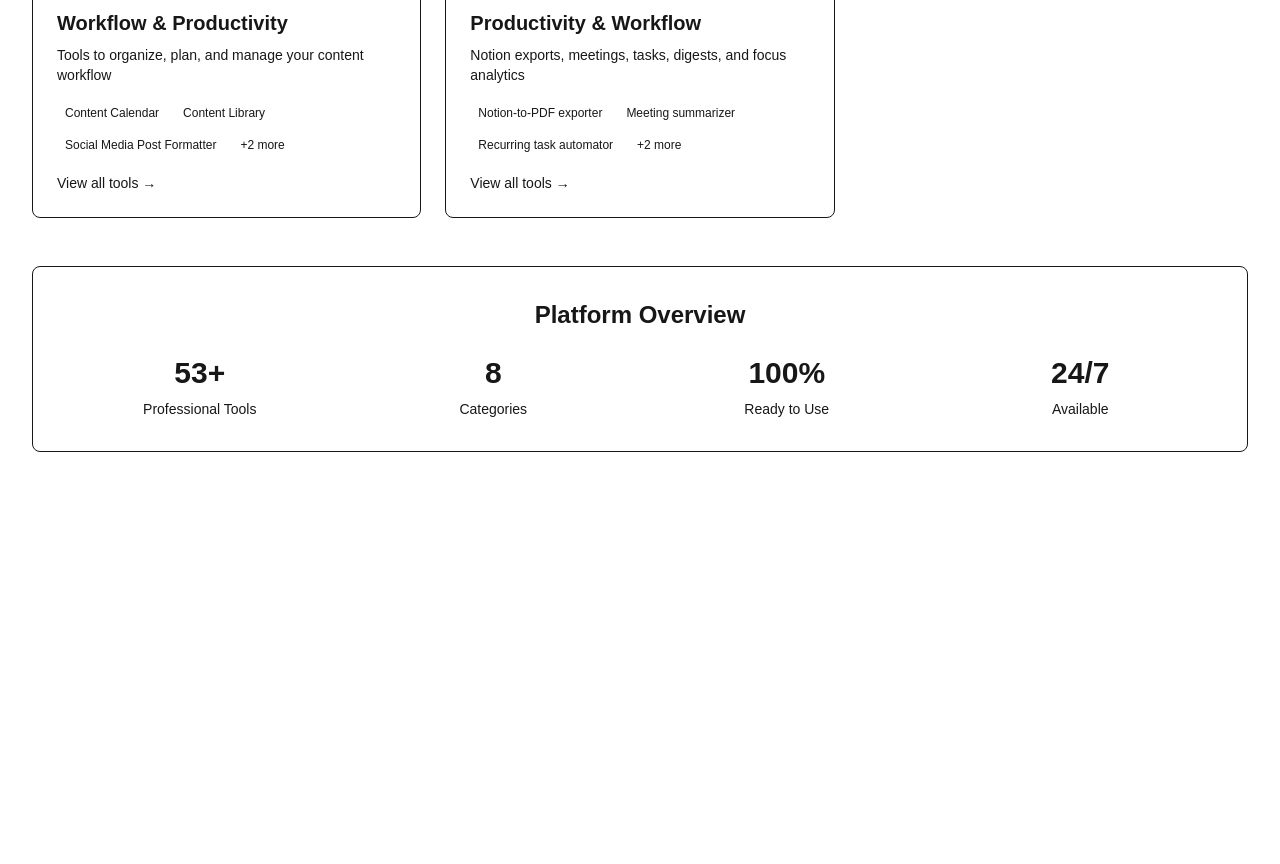
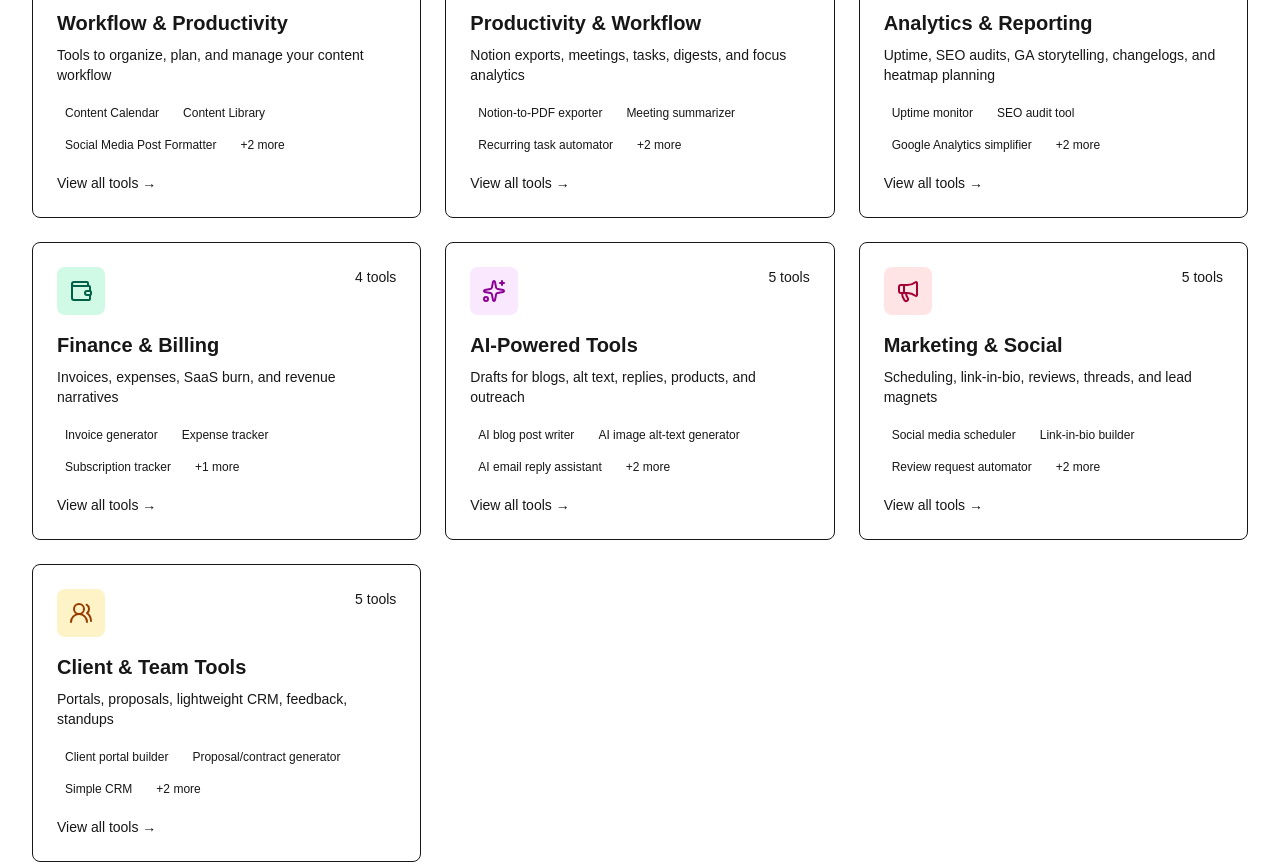
Before and after one commit to emasmela-dotcom/toolmarket365.com, a Next.js app: page /categories in a window 1280 px wide. Shown: the part 960-1824 px from the top of the page. Before the commit the page ends 1556 px from the top, so only its background shows below. Built offline with nearby package versions, Linux system fonts and the light colour scheme; no server answers.

Commit message:
Enhance site metadata and categories: Updated layout with dynamic site metadata including SEO details and added new categories for Analytics, Finance, AI tools, Marketing, and Client tools, increasing total categories to 13. Also, added new dependencies for QR code generation.

```diff
--- a/app/categories/page.tsx
+++ b/app/categories/page.tsx
@@ -1,5 +1,19 @@
 import Link from 'next/link'
-import { BarChart3, Search, Video, Palette, TrendingUp, DollarSign, FolderOpen, Zap } from 'lucide-react';
+import {
+  BarChart3,
+  Search,
+  Video,
+  Palette,
+  TrendingUp,
+  DollarSign,
+  FolderOpen,
+  Zap,
+  LineChart,
+  Wallet,
+  Sparkles,
+  Megaphone,
+  UsersRound,
+} from 'lucide-react'
 
 const categories = [
   {
@@ -130,6 +144,80 @@ const categories = [
       'Email digest builder',
       'Focus timer with analytics'
     ]
+  },
+  {
+    title: 'Analytics & Reporting',
+    slug: 'analytics-reporting',
+    description: 'Uptime, SEO audits, GA storytelling, changelogs, and heatmap planning',
+    icon: LineChart,
+    color: 'bg-sky-100 text-sky-800 dark:bg-sky-900 dark:text-sky-200',
+    toolCount: 5,
+    tools: [
+      'Uptime monitor',
+      'SEO audit tool',
+      'Google Analytics simplifier',
+      'Changelog generator',
+      'Heatmap recorder'
+    ]
+  },
+  {
+    title: 'Finance & Billing',
+    slug: 'finance-billing',
+    description: 'Invoices, expenses, SaaS burn, and revenue narratives',
+    icon: Wallet,
+    color: 'bg-emerald-100 text-emerald-800 dark:bg-emerald-900 dark:text-emerald-200',
+    toolCount: 4,
+    tools: [
+      'Invoice generator',
+      'Expense tracker',
+      'Subscription tracker',
+      'Revenue dashboard'
+    ]
+  },
+  {
+    title: 'AI-Powered Tools',
+    slug: 'ai-powered-tools',
+    description: 'Drafts for blogs, alt text, replies, products, and outreach',
+    icon: Sparkles,
+    color: 'bg-fuchsia-100 text-fuchsia-800 dark:bg-fuchsia-900 dark:text-fuchsia-200',
+    toolCount: 5,
+    tools: [
+      'AI blog post writer',
+      'AI image alt-text generator',
+      'AI email reply assistant',
+      'AI product description writer',
+      'AI cold outreach personalizer'
+    ]
+  },
+  {
+    title: 'Marketing & Social',
+    slug: 'marketing-social',
+    description: 'Scheduling, link-in-bio, reviews, threads, and lead magnets',
+    icon: Megaphone,
+    color: 'bg-rose-100 text-rose-800 dark:bg-rose-900 dark:text-rose-200',
+    toolCount: 5,
+    tools: [
+      'Social media scheduler',
+      'Link-in-bio builder',
+      'Review request automator',
+      'Twitter/X thread composer',
+      'Lead magnet delivery tool'
+    ]
+  },
+  {
+    title: 'Client & Team Tools',
+    slug: 'client-team-tools',
+    description: 'Portals, proposals, lightweight CRM, feedback, standups',
+    icon: UsersRound,
+    color: 'bg-amber-100 text-amber-800 dark:bg-amber-900 dark:text-amber-200',
+    toolCount: 5,
+    tools: [
+      'Client portal builder',
+      'Proposal/contract generator',
+      'Simple CRM',
+      'Feedback widget',
+      'Team standup bot'
+    ]
   }
 ]
 
@@ -215,7 +303,7 @@ export default function CategoriesPage() {
               </div>
               <div className="text-center">
                 <div className="text-3xl font-bold text-accent-600 dark:text-accent-400 mb-2">
-                  8
+                  13
                 </div>
                 <div className="text-sm text-mono-600 dark:text-mono-400">
                   Categories
--- a/app/layout.tsx
+++ b/app/layout.tsx
@@ -2,6 +2,7 @@ import type { Metadata } from "next";
 import { Geist, Geist_Mono } from "next/font/google";
 import Script from "next/script";
 import { HOME_PANELS_CSS } from "@/lib/homePanelsCssString";
+import { getSiteUrl, SITE_DESCRIPTION, SITE_KEYWORDS, SITE_NAME } from "@/lib/siteConfig";
 import "./globals.css";
 
 const geistSans = Geist({
@@ -14,9 +15,39 @@ const geistMono = Geist_Mono({
   subsets: ["latin"],
 });
 
+const siteUrl = getSiteUrl();
+
 export const metadata: Metadata = {
-  title: "ToolMarket365",
-  description: "ToolMarket365 platform",
+  metadataBase: new URL(siteUrl),
+  title: {
+    default: `${SITE_NAME} — micro-SaaS tools for creators & solopreneurs`,
+    template: `%s | ${SITE_NAME}`,
+  },
+  description: SITE_DESCRIPTION,
+  keywords: [...SITE_KEYWORDS],
+  applicationName: SITE_NAME,
+  authors: [{ name: SITE_NAME, url: siteUrl }],
+  openGraph: {
+    type: "website",
+    locale: "en_US",
+    url: siteUrl,
+    siteName: SITE_NAME,
+    title: SITE_NAME,
+    description: SITE_DESCRIPTION,
+  },
+  twitter: {
+    card: "summary",
+    title: SITE_NAME,
+    description: SITE_DESCRIPTION,
+  },
+  robots: {
+    index: true,
+    follow: true,
+    googleBot: { index: true, follow: true },
+  },
+  icons: {
+    icon: "/favicon.svg",
+  },
 };
 
 export default function RootLayout({
--- /dev/null
+++ b/app/tools/expense-tracker/page.tsx
@@ -0,0 +1,48 @@
+"use client"
+
+import { useState } from "react"
+import type { ExpenseTrackerResult } from "@/lib/expenseTracker"
+
+const inputClass =
+  "border p-2 w-full rounded border-mono-300 dark:border-mono-600 bg-white dark:bg-mono-900 text-mono-950 dark:text-mono-50"
+
+export default function ExpenseTrackerPage() {
+  const [raw, setRaw] = useState("Software, 29, SaaS\nTravel, 120, Flight")
+  const [result, setResult] = useState<ExpenseTrackerResult | null>(null)
+  const [loading, setLoading] = useState(false)
+
+  const run = async () => {
+    setLoading(true)
+    const res = await fetch("/api/expense-tracker", {
+      method: "POST",
+      headers: { "Content-Type": "application/json" },
+      body: JSON.stringify({ rawLines: raw }),
+    })
+    setResult(await res.json())
+    setLoading(false)
+  }
+
+  return (
+    <div className="p-6 max-w-xl mx-auto space-y-3">
+      <h1 className="text-2xl font-bold text-mono-950 dark:text-mono-50">Expense tracker</h1>
+      <p className="text-sm text-mono-600 dark:text-mono-400">One line per expense: Category, amount, note</p>
+      <textarea className={`${inputClass} min-h-[140px] font-mono text-sm`} value={raw} onChange={(e) => setRaw(e.target.value)} />
+      <button type="button" onClick={run} disabled={loading} className="bg-black text-white dark:bg-mono-100 dark:text-mono-950 px-4 py-2 rounded">
+        Categorize
+      </button>
+      {result ? (
+        <div className="text-sm space-y-2">
+          <p className="font-semibold">Total: {result.grandTotal.toFixed(2)}</p>
+          <ul className="list-disc pl-5">
+            {result.byCategory.map((r) => (
+              <li key={r.category}>
+                {r.category}: {r.total.toFixed(2)} ({r.count})
+              </li>
+            ))}
+          </ul>
+          <pre className="text-xs bg-mono-100 dark:bg-mono-900 p-2 rounded overflow-x-auto">{result.csv}</pre>
+        </div>
+      ) : null}
+    </div>
+  )
+}
--- /dev/null
+++ b/lib/changelogGenerator.ts
@@ -0,0 +1,52 @@
+export type ChangelogInput = {
+  version: string
+  commitsText: string
+}
+
+export type ChangelogResult = {
+  markdown: string
+}
+
+function bucket(line: string): 'added' | 'changed' | 'fixed' | 'other' {
+  const l = line.toLowerCase()
+  if (/^(feat|feature|add)\b|^\+/.test(l)) return 'added'
+  if (/^(fix|bug|hotfix)\b/.test(l)) return 'fixed'
+  if (/^(chore|docs|refactor|perf|style|test)\b/.test(l)) return 'changed'
+  if (l.includes('fix')) return 'fixed'
+  if (l.includes('add') || l.includes('new')) return 'added'
+  return 'other'
+}
+
+/** Build Keep-a-Changelog–style notes from pasted commit lines. */
+export function changelogFromCommits(input: ChangelogInput): ChangelogResult {
+  const version = (input.version || 'Unreleased').trim() || 'Unreleased'
+  const lines = input.commitsText
+    .split(/\r?\n/)
+    .map((l) => l.replace(/^\s*[-*]\s*/, '').trim())
+    .filter(Boolean)
+
+  const groups: Record<'added' | 'changed' | 'fixed' | 'other', string[]> = {
+    added: [],
+    changed: [],
+    fixed: [],
+    other: [],
+  }
+
+  for (const line of lines) {
+    groups[bucket(line)].push(line)
+  }
+
+  const section = (title: string, items: string[]) =>
+    items.length
+      ? `### ${title}\n${items.map((i) => `- ${i}`).join('\n')}\n`
+      : ''
+
+  const markdown = `## [${version}] - ${new Date().toISOString().slice(0, 10)}
+
+${section('Added', groups.added)}${section('Changed', groups.changed)}${section('Fixed', groups.fixed)}${section('Other', groups.other)}
+---
+_Generated from pasted commits — edit grouping before publishing._
+`
+
+  return { markdown: markdown.trim() }
+}
--- a/package.json
+++ b/package.json
@@ -21,6 +21,7 @@
     "next": "16.2.2",
     "nodemailer": "^6.10.1",
     "openai": "^6.34.0",
+    "qrcode": "^1.5.4",
     "react": "19.2.4",
     "react-colorful": "^5.6.1",
     "react-dom": "19.2.4",
@@ -36,6 +37,7 @@
     "@tailwindcss/postcss": "^4",
     "@types/node": "^20",
     "@types/nodemailer": "^6.4.17",
+    "@types/qrcode": "^1.5.6",
     "@types/react": "^19",
     "@types/react-dom": "^19",
     "autoprefixer": "^10.4.27",
```
